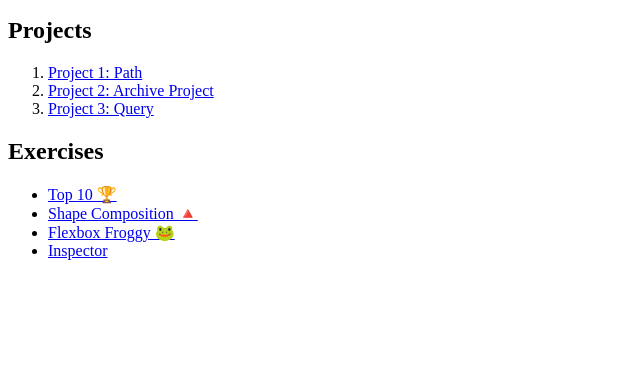
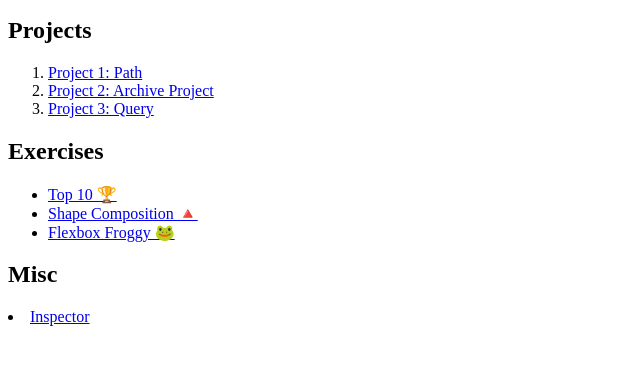
Before and after one commit to amyjongjitt/interaction, a plain HTML site: page index.html in a window 1280 px wide. Shown: the part 101-466 px from the top of the page, without its empty margins (0-640 px from the left). Drawn offline with Linux system fonts and the light colour scheme.

Commit message:
Update index.html

```diff
--- a/index.html
+++ b/index.html
@@ -26,6 +26,9 @@
     <li><a href="Top10/index.html" target="blank">Top 10 🏆</a></li>
     <li><a href="ShapeComposition/index.html" target="blank">Shape Composition 🔺</a></li>
     <li><a href="flexboxfroggy/flexbox1.png" target="blank">Flexbox Froggy 🐸</a></li>
+    </ul>
+
+    <h2>Misc</h2>
     <li><a href="https://docs.google.com/presentation/d/1dD6cEfNRSx36gc3nRyk6vpg7jnEW3GXhTMJgIDQ2to0/edit#slide=id.g1145c6e2560_7_0" target="blank">Inspector</a></li>
   </ul>
 
```
